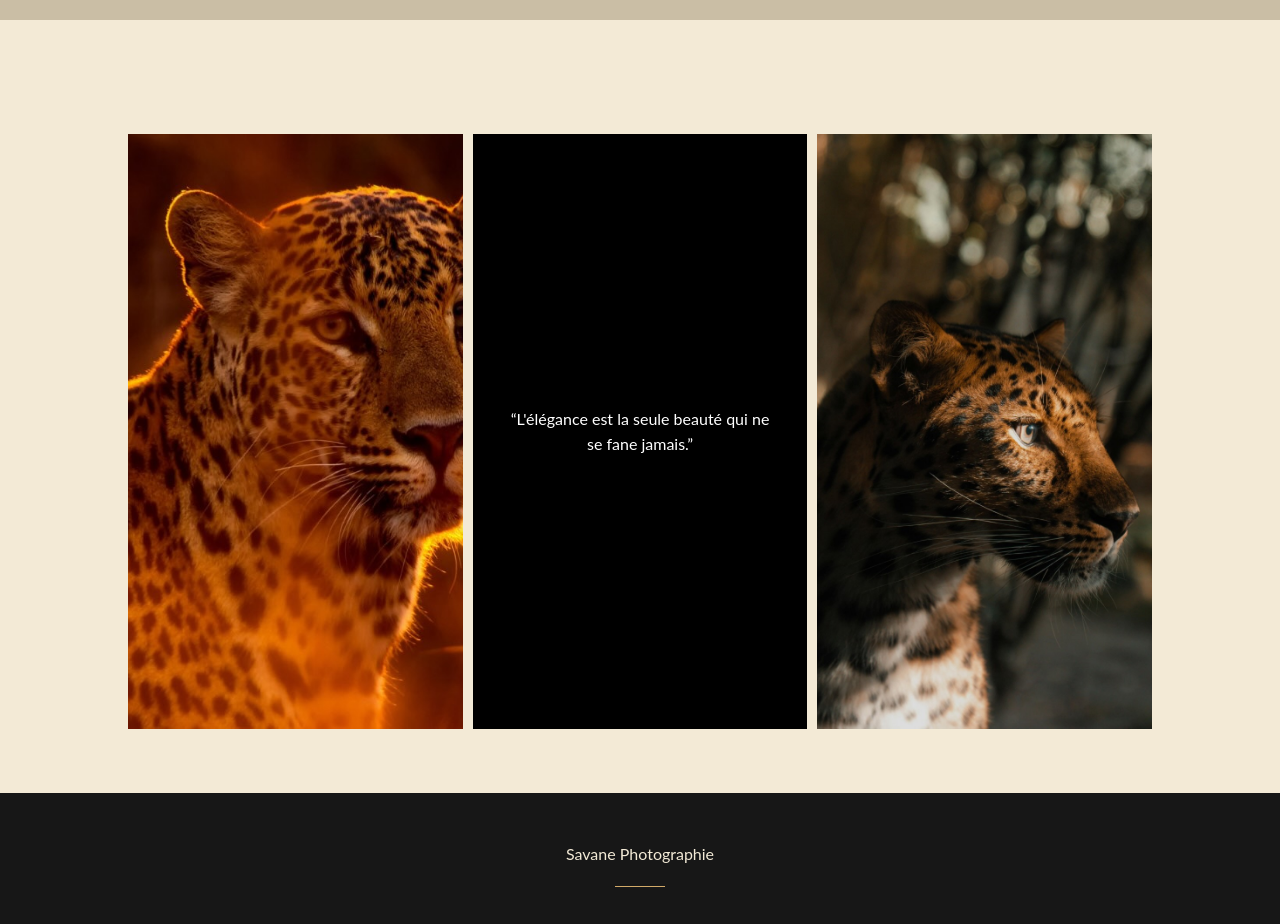
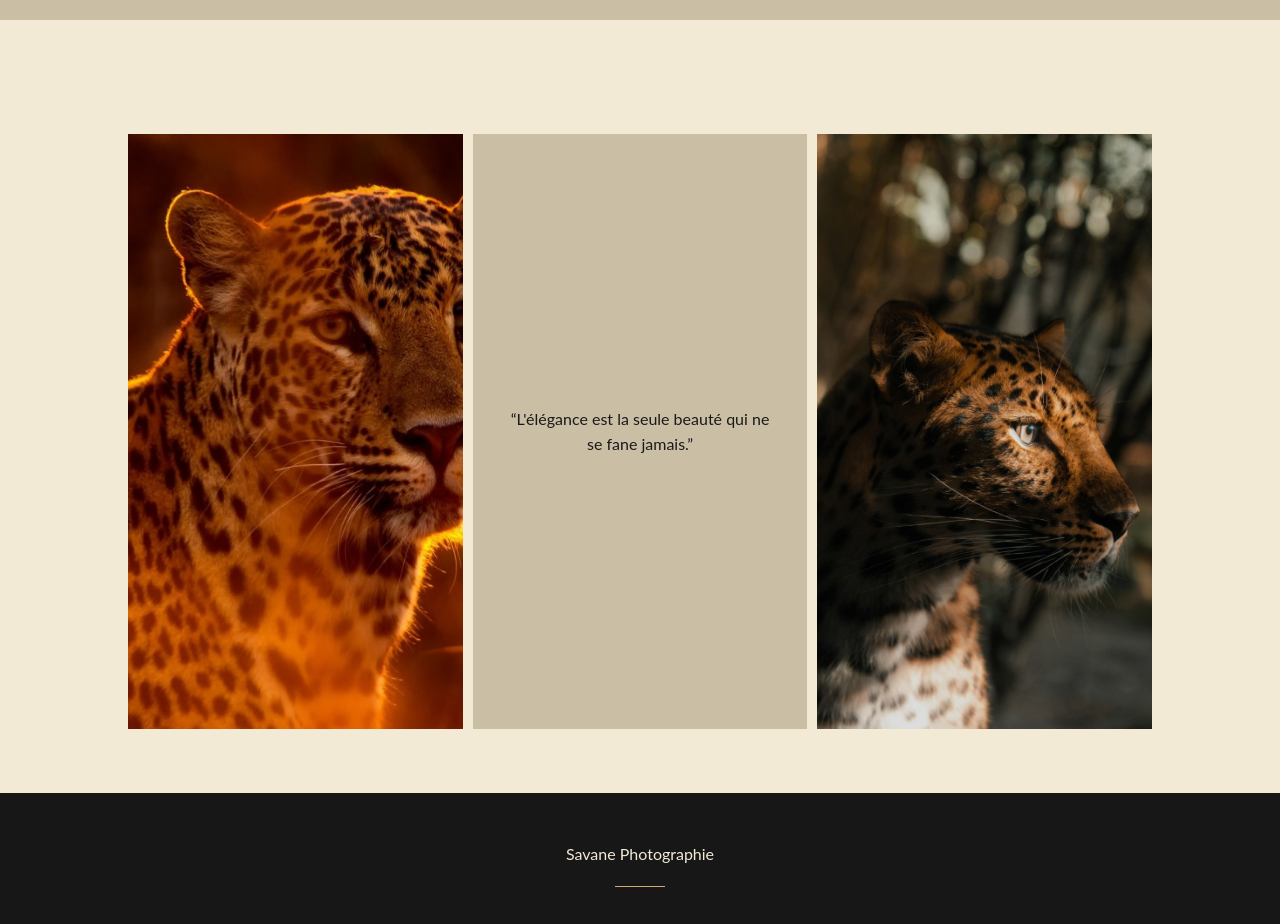
Before and after one commit to 6mqd2cjczm-png/Code-Safari-Photographie-, a plain HTML site: page Expositiondumoment.html in a window 1280 px wide. Shown: the part 980-1904 px from the top of the page. Drawn offline with Linux system fonts and the light colour scheme.

Commit message:
Change background color of gallery text container
Signed-off-by: clementtlp <clementtlp@icloud.com>

```diff
--- a/Expositiondumoment.html
+++ b/Expositiondumoment.html
@@ -37,7 +37,7 @@ Ne manquez pas cette immersion unique dans le monde des léopards !Venez admirer
 
     <section class="gallery-grid">
         <img src="Image/Image6.jpeg" alt="Léopard 1">
-        <div style="background: #000; color: #fff; padding: 2rem; display: flex; align-items: center; justify-content: center; text-align: center;">
+        <div style="background-color: #CABEA5; padding: 2rem; display: flex; align-items: center; justify-content: center; text-align: center;">
             <p>“L'élégance est la seule beauté qui ne se fane jamais.”</p>
         </div>
         <img src="Image/Image7.jpeg" alt="Peau">
```
